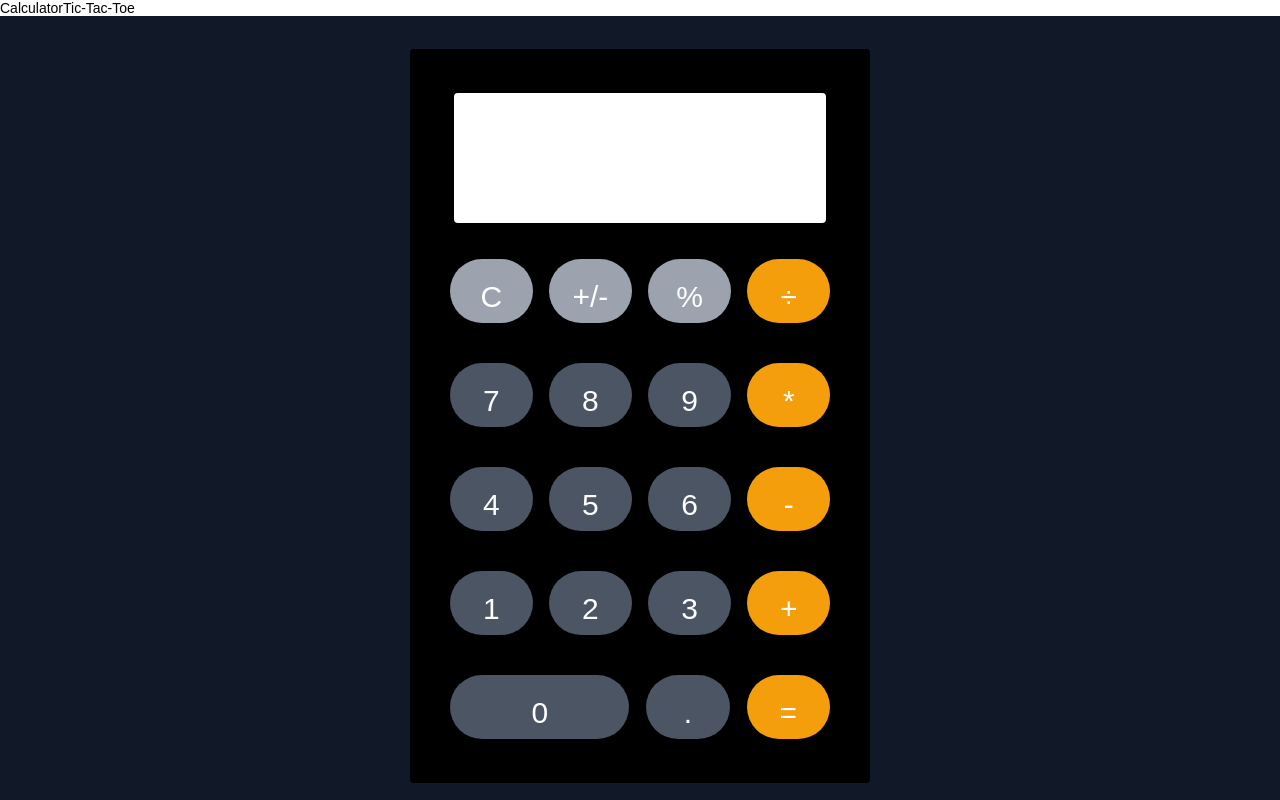
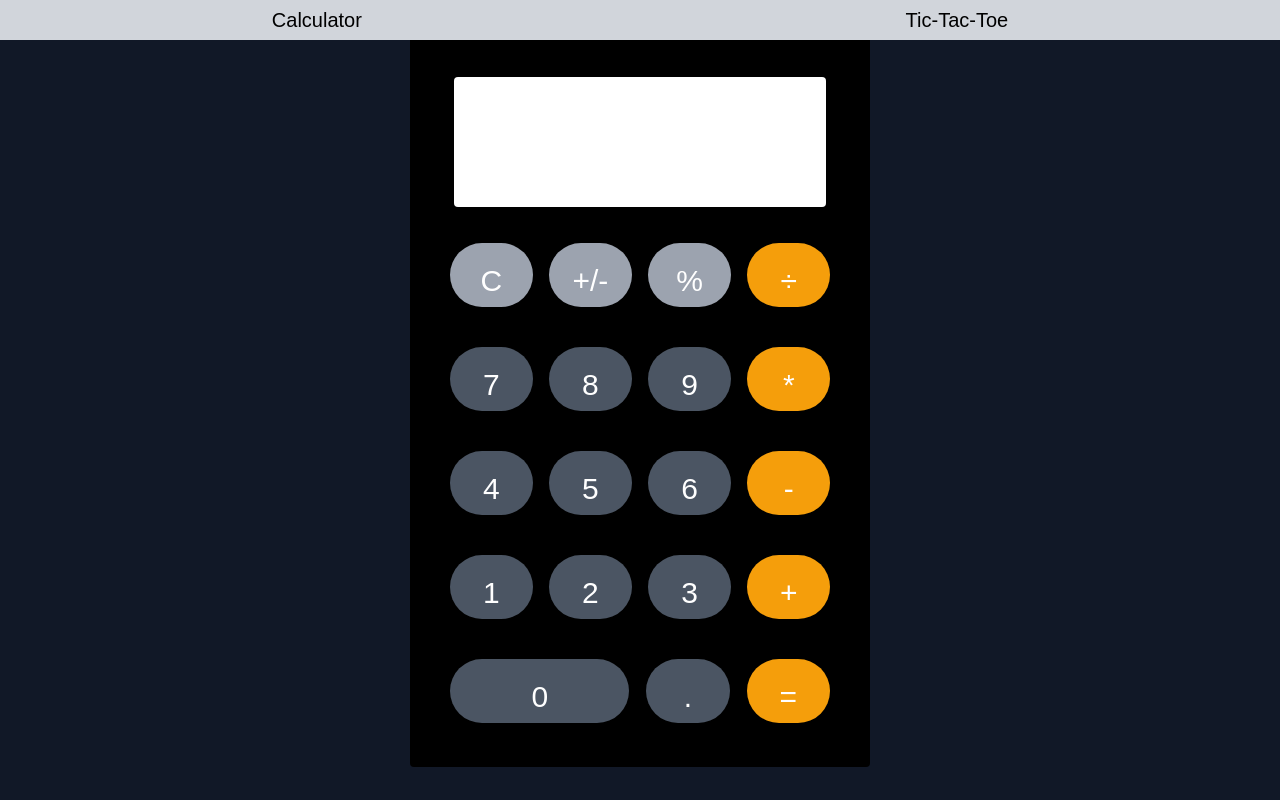
Before and after one commit to ethanvachon/react-calculator, a React (Create React App) app: page /calculator in a window 1280 px wide. Shown: the top 800 px of the page. Built offline with nearby package versions, Linux system fonts and the light colour scheme.

Commit message:
redirect and fixes

```diff
--- a/src/App.js
+++ b/src/App.js
@@ -1,35 +1,39 @@
 import './App.css';
 import Calculator from './components/calculator/main'
-import Game from "./components/tic-tac-toe/main";
+import Game from "./components/tic-tac-toe/main"
+import Nav from "./components/nav/main"
 
 import {
   BrowserRouter as Router,
   Switch,
   Route,
-  Link
+  Link,
+  Redirect
 } from "react-router-dom";
 
 
 function App() {
   return (
     <Router>
-
-      <nav>
-        <Link to="/calculator">Calculator</Link>
+      <Nav />
+      {/* <nav>
+        <Link to="/">Calculator</Link>
         <Link to="/game">Tic-Tac-Toe</Link>
-      </nav>
+      </nav> */}
       <Switch>
-        <Route path="/calculator">
-        <div className="App bg-gray-900">
-          <Calculator />
-        </div>
+        <Redirect exact from="/" to="/calculator" />
+        <Route path="/" >
         </Route>
       </Switch>
       <Switch>
-        <Game />
+        <Route path="/calculator" component={Calculator}>
+          {/* <Calculator /> */}
+        </Route>
       </Switch>
       <Switch>
-
+        <Route path="/game" component={Game}>
+          {/* <Game /> */}
+        </Route>
       </Switch>
      </Router>
   );
--- a/src/components/calculator/main.js
+++ b/src/components/calculator/main.js
@@ -108,6 +108,7 @@ class Calculator extends React.Component{
   }
   render() {
     return(
+      <div className="bg-gray-900">
       <div className="h-screen flex items-center justify-center">
         <div className="custom-sizing bg-black rounded p-6">
           <div className="mt-5 mb-4 flex justify-center">
@@ -120,6 +121,7 @@ class Calculator extends React.Component{
           </div>
         </div>
       </div>
+      </div>
     );
   }
 }
--- /dev/null
+++ b/src/components/nav/main.js
@@ -0,0 +1,18 @@
+import React from 'react';
+import './style.css';
+
+import { Link } from "react-router-dom";
+
+class Nav extends React.Component {
+  render (){
+    return (
+      <nav className="flex items-center justify-around bg-gray-300 w-screen h-10 text-xl">
+          <Link to="/calculator">Calculator</Link>
+          <Link to="/game">Tic-Tac-Toe</Link>
+      </nav>
+    )
+
+  }
+}
+
+export default Nav
--- /dev/null
+++ b/src/components/nav/style.css
@@ -0,0 +1,3 @@
+nav {
+  position: fixed;
+}
```
